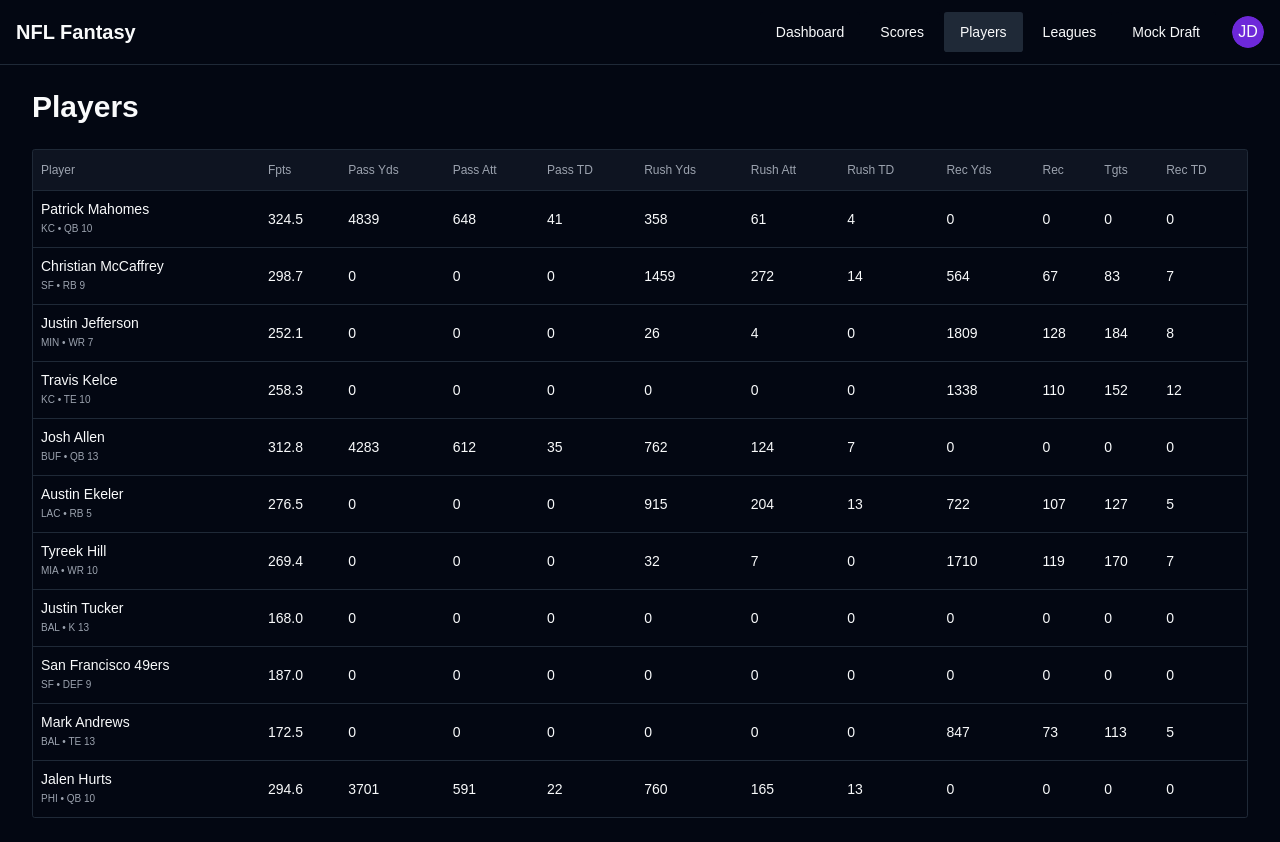
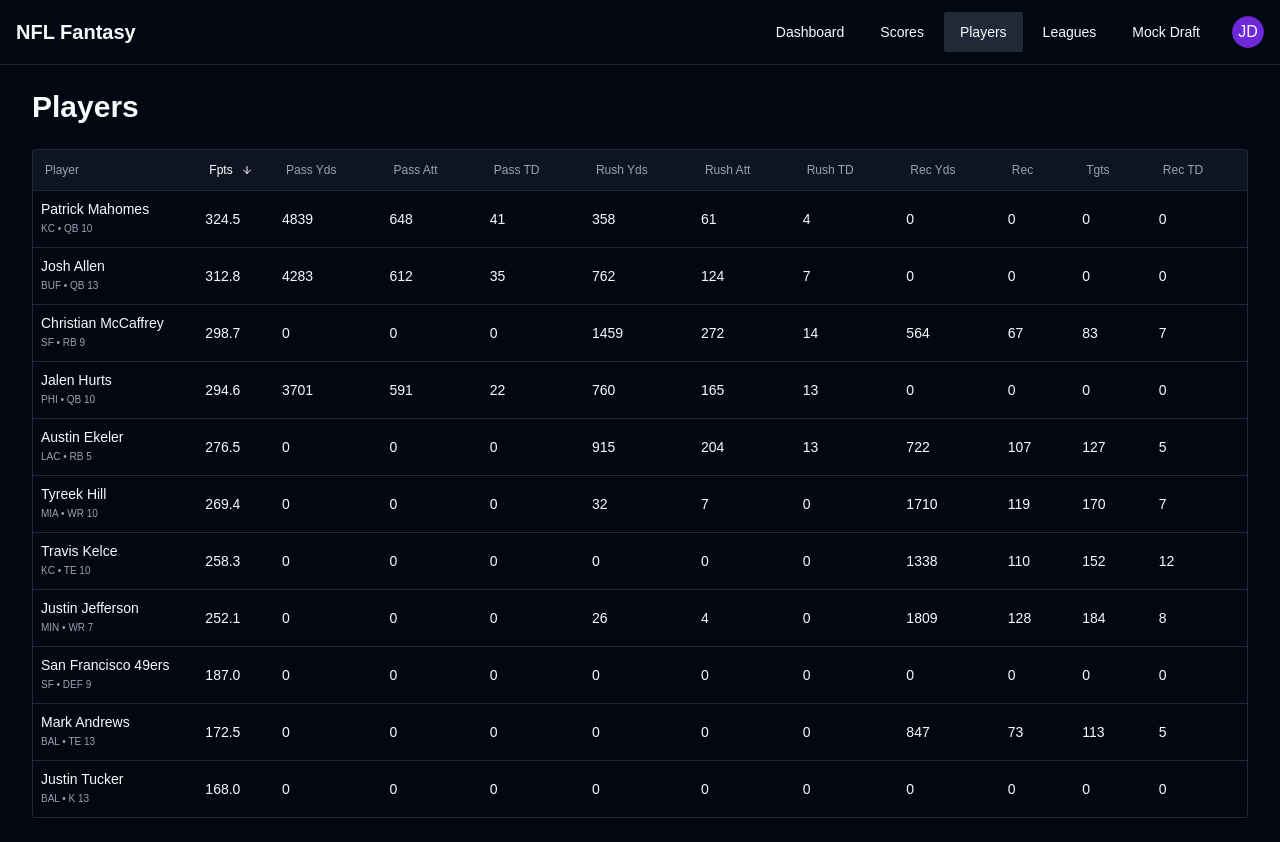
Before and after one commit to liamgecko/ffapp, a React (Vite) app: page /players in a window 1280 px wide. Built offline with nearby package versions, Linux system fonts and the light colour scheme.

Commit message:
Add sorting to player table

```diff
--- a/package.json
+++ b/package.json
@@ -40,6 +40,7 @@
     "@radix-ui/react-toggle-group": "^1.1.0",
     "@radix-ui/react-tooltip": "^1.1.4",
     "@shadcn/ui": "^0.0.4",
+    "@tanstack/react-table": "^8.20.5",
     "class-variance-authority": "^0.7.1",
     "clsx": "^2.1.1",
     "cmdk": "^1.0.0",
--- a/src/components/players/players-table.tsx
+++ b/src/components/players/players-table.tsx
@@ -13,166 +13,429 @@ import {
   TooltipTrigger,
 } from "@/components/ui/tooltip"
 import { mockPlayers } from "@/data/mock-players"
+import { ArrowUp, ArrowDown } from "lucide-react"
+import {
+  ColumnDef,
+  SortingState,
+  flexRender,
+  getCoreRowModel,
+  getSortedRowModel,
+  useReactTable,
+} from "@tanstack/react-table"
+import { useState } from "react"
 
 export function PlayersTable() {
-  return (
-    <div className="rounded-md border">
-      <Table>
-        <TableHeader>
-          <TableRow>
-            <TooltipProvider>
-              <TableHead className="font-medium text-xs bg-muted/40">
+  const [sorting, setSorting] = useState<SortingState>([
+    { id: "fantasyPoints", desc: true }
+  ])
+
+  const columns: ColumnDef<typeof mockPlayers[0]>[] = [
+    {
+      accessorKey: "name",
+      header: ({ column }) => (
         <Tooltip>
           <TooltipTrigger asChild>
+            <button
+              className={`flex items-center gap-1 p-1 transition-colors ${
+                column.getIsSorted()
+                  ? "text-white"
+                  : "text-muted-foreground hover:text-white active:text-white"
+              }`}
+              onClick={() => column.toggleSorting(column.getIsSorted() === "desc")}
+            >
               <span>Player</span>
+              <div className="w-3 h-3 ml-1">
+                {column.getIsSorted() === "asc" ? (
+                  <ArrowUp className="h-3 w-3" />
+                ) : column.getIsSorted() === "desc" ? (
+                  <ArrowDown className="h-3 w-3" />
+                ) : null}
+              </div>
+            </button>
           </TooltipTrigger>
           <TooltipContent>
             <p>Player</p>
           </TooltipContent>
         </Tooltip>
-              </TableHead>
-              <TableHead className="font-medium text-xs bg-muted/40">
+      ),
+      cell: ({ row }) => (
+        <div>
+          <div>{row.original.name}</div>
+          <div className="text-[10px] font-normal text-muted-foreground">
+            {row.original.team} • {row.original.position} {row.original.byeWeek}
+          </div>
+        </div>
+      ),
+    },
+    {
+      accessorKey: "fantasyPoints",
+      header: ({ column }) => (
         <Tooltip>
           <TooltipTrigger asChild>
+            <button
+              className={`flex items-center gap-1 p-1 transition-colors ${
+                column.getIsSorted()
+                  ? "text-white"
+                  : "text-muted-foreground hover:text-white active:text-white"
+              }`}
+              onClick={() => column.toggleSorting(column.getIsSorted() !== "desc")}
+            >
               <span>Fpts</span>
+              <div className="w-3 h-3 ml-1">
+                {column.getIsSorted() === "asc" ? (
+                  <ArrowUp className="h-3 w-3" />
+                ) : column.getIsSorted() === "desc" ? (
+                  <ArrowDown className="h-3 w-3" />
+                ) : null}
+              </div>
+            </button>
           </TooltipTrigger>
           <TooltipContent>
             <p>Fantasy Points</p>
           </TooltipContent>
         </Tooltip>
-              </TableHead>
-              <TableHead className="font-medium text-xs bg-muted/40">
+      ),
+      cell: ({ row }) => row.original.fantasyPoints.toFixed(1),
+    },
+    {
+      accessorKey: "passingYards",
+      header: ({ column }) => (
         <Tooltip>
           <TooltipTrigger asChild>
+            <button
+              className={`flex items-center gap-1 p-1 transition-colors ${
+                column.getIsSorted()
+                  ? "text-white"
+                  : "text-muted-foreground hover:text-white active:text-white"
+              }`}
+              onClick={() => column.toggleSorting(column.getIsSorted() !== "desc")}
+            >
               <span>Pass Yds</span>
+              <div className="w-3 h-3 ml-1">
+                {column.getIsSorted() === "asc" ? (
+                  <ArrowUp className="h-3 w-3" />
+                ) : column.getIsSorted() === "desc" ? (
+                  <ArrowDown className="h-3 w-3" />
+                ) : null}
+              </div>
+            </button>
           </TooltipTrigger>
           <TooltipContent>
             <p>Passing Yards</p>
           </TooltipContent>
         </Tooltip>
-              </TableHead>
-              <TableHead className="font-medium text-xs bg-muted/40">
+      ),
+    },
+    {
+      accessorKey: "passingAttempts",
+      header: ({ column }) => (
         <Tooltip>
           <TooltipTrigger asChild>
+            <button
+              className={`flex items-center gap-1 p-1 transition-colors ${
+                column.getIsSorted()
+                  ? "text-white"
+                  : "text-muted-foreground hover:text-white active:text-white"
+              }`}
+              onClick={() => column.toggleSorting(column.getIsSorted() !== "desc")}
+            >
               <span>Pass Att</span>
+              <div className="w-3 h-3 ml-1">
+                {column.getIsSorted() === "asc" ? (
+                  <ArrowUp className="h-3 w-3" />
+                ) : column.getIsSorted() === "desc" ? (
+                  <ArrowDown className="h-3 w-3" />
+                ) : null}
+              </div>
+            </button>
           </TooltipTrigger>
           <TooltipContent>
             <p>Passing Attempts</p>
           </TooltipContent>
         </Tooltip>
-              </TableHead>
-              <TableHead className="font-medium text-xs bg-muted/40">
+      ),
+    },
+    {
+      accessorKey: "passingTouchdowns",
+      header: ({ column }) => (
         <Tooltip>
           <TooltipTrigger asChild>
+            <button
+              className={`flex items-center gap-1 p-1 transition-colors ${
+                column.getIsSorted()
+                  ? "text-white"
+                  : "text-muted-foreground hover:text-white active:text-white"
+              }`}
+              onClick={() => column.toggleSorting(column.getIsSorted() !== "desc")}
+            >
               <span>Pass TD</span>
+              <div className="w-3 h-3 ml-1">
+                {column.getIsSorted() === "asc" ? (
+                  <ArrowUp className="h-3 w-3" />
+                ) : column.getIsSorted() === "desc" ? (
+                  <ArrowDown className="h-3 w-3" />
+                ) : null}
+              </div>
+            </button>
           </TooltipTrigger>
           <TooltipContent>
             <p>Passing Touchdowns</p>
           </TooltipContent>
         </Tooltip>
-              </TableHead>
-              <TableHead className="font-medium text-xs bg-muted/40">
+      ),
+    },
+    {
+      accessorKey: "rushingYards",
+      header: ({ column }) => (
         <Tooltip>
           <TooltipTrigger asChild>
+            <button
+              className={`flex items-center gap-1 p-1 transition-colors ${
+                column.getIsSorted()
+                  ? "text-white"
+                  : "text-muted-foreground hover:text-white active:text-white"
+              }`}
+              onClick={() => column.toggleSorting(column.getIsSorted() !== "desc")}
+            >
               <span>Rush Yds</span>
+              <div className="w-3 h-3 ml-1">
+                {column.getIsSorted() === "asc" ? (
+                  <ArrowUp className="h-3 w-3" />
+                ) : column.getIsSorted() === "desc" ? (
+                  <ArrowDown className="h-3 w-3" />
+                ) : null}
+              </div>
+            </button>
           </TooltipTrigger>
           <TooltipContent>
             <p>Rushing Yards</p>
           </TooltipContent>
         </Tooltip>
-              </TableHead>
-              <TableHead className="font-medium text-xs bg-muted/40">
+      ),
+    },
+    {
+      accessorKey: "rushingAttempts",
+      header: ({ column }) => (
         <Tooltip>
           <TooltipTrigger asChild>
+            <button
+              className={`flex items-center gap-1 p-1 transition-colors ${
+                column.getIsSorted()
+                  ? "text-white"
+                  : "text-muted-foreground hover:text-white active:text-white"
+              }`}
+              onClick={() => column.toggleSorting(column.getIsSorted() !== "desc")}
+            >
               <span>Rush Att</span>
+              <div className="w-3 h-3 ml-1">
+                {column.getIsSorted() === "asc" ? (
+                  <ArrowUp className="h-3 w-3" />
+                ) : column.getIsSorted() === "desc" ? (
+                  <ArrowDown className="h-3 w-3" />
+                ) : null}
+              </div>
+            </button>
           </TooltipTrigger>
           <TooltipContent>
             <p>Rushing Attempts</p>
           </TooltipContent>
         </Tooltip>
-              </TableHead>
-              <TableHead className="font-medium text-xs bg-muted/40">
+      ),
+    },
+    {
+      accessorKey: "rushingTouchdowns",
+      header: ({ column }) => (
         <Tooltip>
           <TooltipTrigger asChild>
+            <button
+              className={`flex items-center gap-1 p-1 transition-colors ${
+                column.getIsSorted()
+                  ? "text-white"
+                  : "text-muted-foreground hover:text-white active:text-white"
+              }`}
+              onClick={() => column.toggleSorting(column.getIsSorted() !== "desc")}
+            >
               <span>Rush TD</span>
+              <div className="w-3 h-3 ml-1">
+                {column.getIsSorted() === "asc" ? (
+                  <ArrowUp className="h-3 w-3" />
+                ) : column.getIsSorted() === "desc" ? (
+                  <ArrowDown className="h-3 w-3" />
+                ) : null}
+              </div>
+            </button>
           </TooltipTrigger>
           <TooltipContent>
             <p>Rushing Touchdowns</p>
           </TooltipContent>
         </Tooltip>
-              </TableHead>
-              <TableHead className="font-medium text-xs bg-muted/40">
+      ),
+    },
+    {
+      accessorKey: "receivingYards",
+      header: ({ column }) => (
         <Tooltip>
           <TooltipTrigger asChild>
+            <button
+              className={`flex items-center gap-1 p-1 transition-colors ${
+                column.getIsSorted()
+                  ? "text-white"
+                  : "text-muted-foreground hover:text-white active:text-white"
+              }`}
+              onClick={() => column.toggleSorting(column.getIsSorted() !== "desc")}
+            >
               <span>Rec Yds</span>
+              <div className="w-3 h-3 ml-1">
+                {column.getIsSorted() === "asc" ? (
+                  <ArrowUp className="h-3 w-3" />
+                ) : column.getIsSorted() === "desc" ? (
+                  <ArrowDown className="h-3 w-3" />
+                ) : null}
+              </div>
+            </button>
           </TooltipTrigger>
           <TooltipContent>
             <p>Receiving Yards</p>
           </TooltipContent>
         </Tooltip>
-              </TableHead>
-              <TableHead className="font-medium text-xs bg-muted/40">
+      ),
+    },
+    {
+      accessorKey: "receptions",
+      header: ({ column }) => (
         <Tooltip>
           <TooltipTrigger asChild>
+            <button
+              className={`flex items-center gap-1 p-1 transition-colors ${
+                column.getIsSorted()
+                  ? "text-white"
+                  : "text-muted-foreground hover:text-white active:text-white"
+              }`}
+              onClick={() => column.toggleSorting(column.getIsSorted() !== "desc")}
+            >
               <span>Rec</span>
+              <div className="w-3 h-3 ml-1">
+                {column.getIsSorted() === "asc" ? (
+                  <ArrowUp className="h-3 w-3" />
+                ) : column.getIsSorted() === "desc" ? (
+                  <ArrowDown className="h-3 w-3" />
+                ) : null}
+              </div>
+            </button>
           </TooltipTrigger>
           <TooltipContent>
             <p>Receptions</p>
           </TooltipContent>
         </Tooltip>
-              </TableHead>
-              <TableHead className="font-medium text-xs bg-muted/40">
+      ),
+    },
+    {
+      accessorKey: "targets",
+      header: ({ column }) => (
         <Tooltip>
           <TooltipTrigger asChild>
+            <button
+              className={`flex items-center gap-1 p-1 transition-colors ${
+                column.getIsSorted()
+                  ? "text-white"
+                  : "text-muted-foreground hover:text-white active:text-white"
+              }`}
+              onClick={() => column.toggleSorting(column.getIsSorted() !== "desc")}
+            >
               <span>Tgts</span>
+              <div className="w-3 h-3 ml-1">
+                {column.getIsSorted() === "asc" ? (
+                  <ArrowUp className="h-3 w-3" />
+                ) : column.getIsSorted() === "desc" ? (
+                  <ArrowDown className="h-3 w-3" />
+                ) : null}
+              </div>
+            </button>
           </TooltipTrigger>
           <TooltipContent>
             <p>Targets</p>
           </TooltipContent>
         </Tooltip>
-              </TableHead>
-              <TableHead className="font-medium text-xs bg-muted/40">
+      ),
+    },
+    {
+      accessorKey: "receivingTouchdowns",
+      header: ({ column }) => (
         <Tooltip>
           <TooltipTrigger asChild>
+            <button
+              className={`flex items-center gap-1 p-1 transition-colors ${
+                column.getIsSorted()
+                  ? "text-white"
+                  : "text-muted-foreground hover:text-white active:text-white"
+              }`}
+              onClick={() => column.toggleSorting(column.getIsSorted() !== "desc")}
+            >
               <span>Rec TD</span>
+              <div className="w-3 h-3 ml-1">
+                {column.getIsSorted() === "asc" ? (
+                  <ArrowUp className="h-3 w-3" />
+                ) : column.getIsSorted() === "desc" ? (
+                  <ArrowDown className="h-3 w-3" />
+                ) : null}
+              </div>
+            </button>
           </TooltipTrigger>
           <TooltipContent>
             <p>Receiving Touchdowns</p>
           </TooltipContent>
         </Tooltip>
+      ),
+    },
+  ]
+
+  const table = useReactTable({
+    data: mockPlayers,
+    columns,
+    state: {
+      sorting,
+    },
+    onSortingChange: setSorting,
+    getCoreRowModel: getCoreRowModel(),
+    getSortedRowModel: getSortedRowModel(),
+  })
+
+  return (
+    <TooltipProvider>
+      <div className="rounded-md border">
+        <Table>
+          <TableHeader>
+            <TableRow>
+              {table.getHeaderGroups().map((headerGroup) => (
+                headerGroup.headers.map((header) => (
+                  <TableHead key={header.id} className="font-medium text-xs bg-muted/40">
+                    {header.isPlaceholder
+                      ? null
+                      : flexRender(
+                          header.column.columnDef.header,
+                          header.getContext()
+                        )}
                   </TableHead>
-            </TooltipProvider>
+                ))
+              ))}
             </TableRow>
           </TableHeader>
           <TableBody>
-          {mockPlayers.map((player) => (
+            {table.getRowModel().rows.map((row) => (
               <TableRow
-              key={player.id}
+                key={row.id}
                 className="hover:bg-muted/50 cursor-pointer"
               >
-              <TableCell className="font-medium">
-                <div>
-                  <div>{player.name}</div>
-                  <div className="text-[10px] font-normal text-muted-foreground">
-                    {player.team} • {player.position} {player.byeWeek}
-                  </div>
-                </div>
+                {row.getVisibleCells().map((cell) => (
+                  <TableCell key={cell.id}>
+                    {flexRender(cell.column.columnDef.cell, cell.getContext())}
                   </TableCell>
-              <TableCell>{player.fantasyPoints.toFixed(1)}</TableCell>
-              <TableCell>{player.passingYards}</TableCell>
-              <TableCell>{player.passingAttempts}</TableCell>
-              <TableCell>{player.passingTouchdowns}</TableCell>
-              <TableCell>{player.rushingYards}</TableCell>
-              <TableCell>{player.rushingAttempts}</TableCell>
-              <TableCell>{player.rushingTouchdowns}</TableCell>
-              <TableCell>{player.receivingYards}</TableCell>
-              <TableCell>{player.receptions}</TableCell>
-              <TableCell>{player.targets}</TableCell>
-              <TableCell>{player.receivingTouchdowns}</TableCell>
+                ))}
               </TableRow>
             ))}
           </TableBody>
         </Table>
       </div>
+    </TooltipProvider>
   )
 }
```
Also changed, not shown: 1 other file (tests, documents, lock files or other folders). Lines whose indentation alone changed are shown as unchanged.
